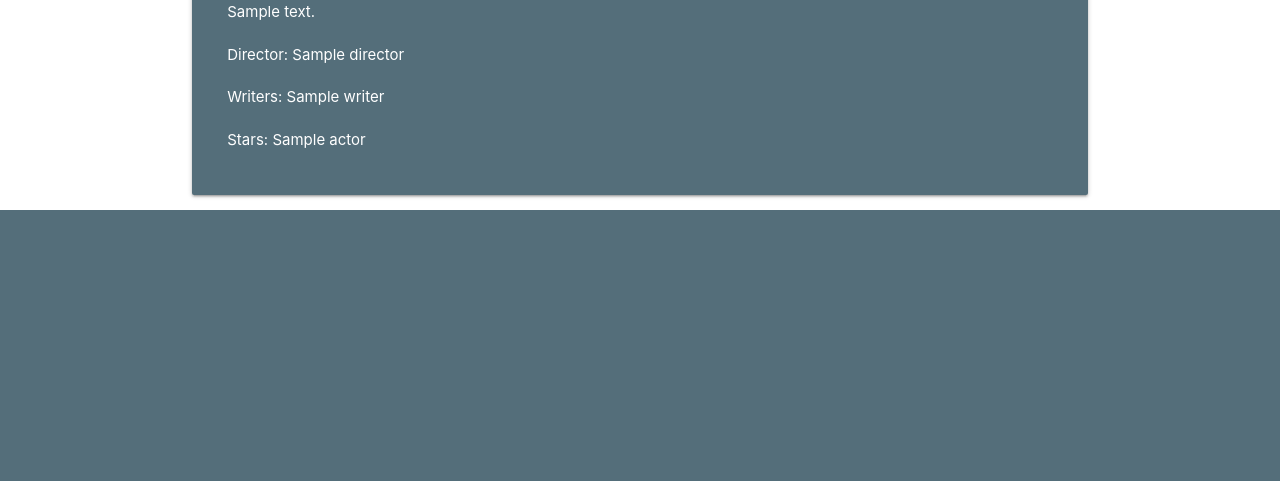
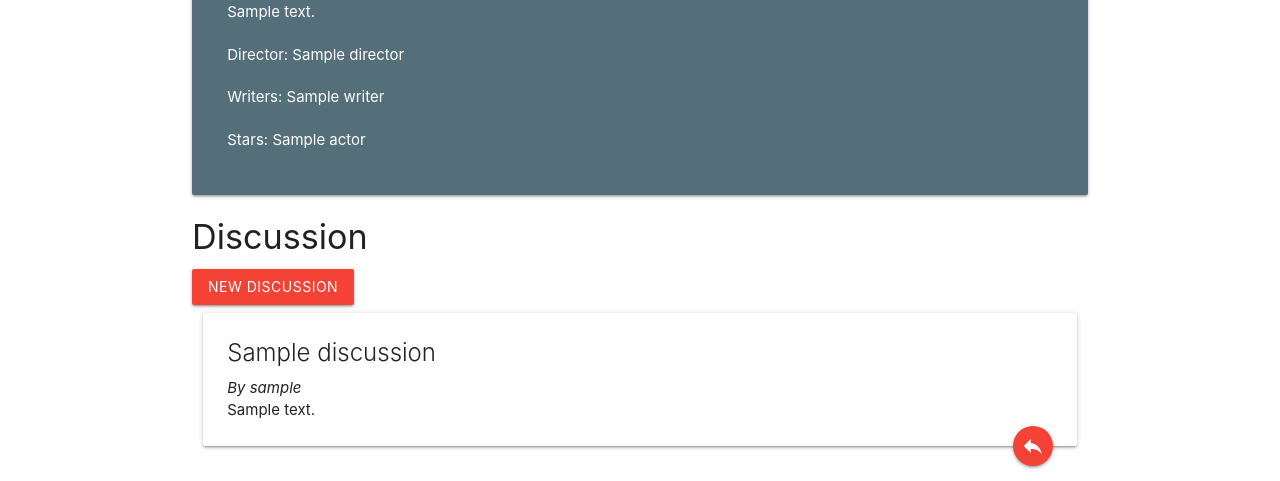
Before and after one commit to bULLETHELL/movie-database-django, a Django app: page /movies/1 in a window 1280 px wide. Shown: the part 738-1219 px from the top of the page. Before the commit the page ends 948 px from the top, so only its background shows below. Run offline with Django 3.2, Linux system fonts and the light colour scheme; tables that the repository leaves empty hold one stand-in row (values such as "Sample post").

Commit message:
Login, logout and discussion form

```diff
--- /dev/null
+++ b/mysite/main/forms.py
@@ -0,0 +1,21 @@
+from django.contrib.auth.forms import UserCreationForm, AuthenticationForm
+from django.contrib.auth.models import User
+from django.contrib.auth.backends import AllowAllUsersModelBackend
+from django import forms
+from django.forms import widgets, ModelForm
+from django.forms.widgets import TextInput, PasswordInput
+
+class LoginForm(AuthenticationForm):
+    username = forms.CharField(widget=TextInput(attrs={'placeholder': 'USERNAME'}))
+    password = forms.CharField(widget=PasswordInput(attrs={'placeholder': 'PASSWORD'}))
+
+class DiscussionForm(forms.Form):
+    title = forms.CharField()
+    text = forms.CharField()
+    author = forms.CharField()
+    parent_movie = forms.CharField()
+
+class CommentForm(forms.Form):
+    text = forms.CharField()
+    author = forms.CharField()
+    parent_discussion = forms.CharField()
--- a/mysite/main/templates/movies/movie_details.html
+++ b/mysite/main/templates/movies/movie_details.html
@@ -11,7 +11,8 @@
                     </div>
                     <div class="col s8"></div>
                     <div class="col s2">
-                        <h6 class="valign-wrapper">{{movie.rating}}/10 <i class="material-icons yellow-text">stars</i></h6>
+                        <h6 class="valign-wrapper">{{movie.rating}}/10 <i class="material-icons yellow-text">stars</i>
+                        </h6>
                     </div>
                 </div>
                 <div class="row">
@@ -77,5 +78,62 @@
             </div>
         </div>
     </div>
+    <div class="container">
+        <h4>Discussion</h4>
+        <!-- Modal Trigger -->
+        <a class="waves-effect waves-light btn red modal-trigger" href="#newdiscussion">New Discussion</a>
+        <!-- Modal Structure -->
+        <div id="newdiscussion" class="modal">
+            <div class="modal-content">
+                <h4>New Discussion on {{movie}}</h4>
+                <form method="POST" action="/new_discussion/">
+                    {% csrf_token %}
+                    <label>Title</label><br>
+                    <input type="text" name="title">
+                    <label>Text</label><br>
+                    <input type="text" name="text">
+                    <input type="hidden" name="author" value="{{user}}">
+                    <input type="hidden" name="parent_movie" value="{{movie.id}}">
+                    <button class="btn waves-effect waves-light" type="submit">Create Discussion</button>
+                </form>
+            </div>
+        </div>
+        {% for discussion in discussions %}
+        <div class="row">
+            <div class="col s12">
+                <div class="card">
+                    <div class="card-content">
+                        <!-- Modal Trigger -->
+                        <a class="btn-floating halfway-fab waves-effect waves-light modal-trigger red" href="#reply"><i
+                                class="material-icons">reply</i></a>
+                        <span class="card-title">{{discussion.title}}</span>
+                        <i>By {{discussion.author}}</i>
+                        <p>{{discussion.text}}</p>
+                        <!-- Modal Structure -->
+                        <div id="reply" class="modal">
+                            <div class="modal-content">
+                                <h4>Reply to {{discussion}}</h4>
+                                <form method="POST" action="/reply_request/">
+                                    {% csrf_token %}
+                                    <label>Text</label><br>
+                                    <input type="text" name="text">
+                                    <input type="hidden" name="author" value="{{user}}">
+                                    <input type="hidden" name="parent_discussion" value="{{discussion.id}}">
+                                    <button class="btn waves-effect waves-light" type="submit">Create
+                                        Reply</button>
+                                </form>
+                            </div>
+                        </div>
+                    </div>
+                </div>
+            </div>
+        </div>
+        {% endfor %}
+    </div>
+    <script>
+        $(document).ready(function () {
+            $('.modal').modal();
+        });
+    </script>
     {% endblock %}
 </body>
--- a/mysite/main/urls.py
+++ b/mysite/main/urls.py
@@ -7,4 +7,8 @@ app_name = 'main'  # here for namespacing of urls.
 urlpatterns = [
     path("", views.homepage, name="homepage"),
     path("movies/<int:movie_id>", views.movie, name="movie"),
+    path("new_discussion/", views.new_discussion, name="new_discussion"),
+    path("reply_request/", views.reply_request, name="reply_request"),
+    path("logout/", views.logout_request, name="logout"),
+    path("login/", views.login_request, name="login"),
 ]
--- a/mysite/main/views.py
+++ b/mysite/main/views.py
@@ -1,12 +1,66 @@
-from django.shortcuts import render
-from django.http import HttpResponse
-from .models import Movie
+from django.shortcuts import render, redirect
+from django.http import HttpResponse, HttpResponseRedirect
+from django.contrib.auth import logout, login, authenticate, update_session_auth_hash
+from django.contrib import messages
+from .models import Movie, Discussion, User, Comment
+from .forms import LoginForm, DiscussionForm, CommentForm
 
 # Create your views here.
 def homepage(request):
     return HttpResponse("pythonprogramming.net homepage! Wow so #amaze.")
 
 def movie(request, movie_id):
+    movie = Movie.objects.get(id=movie_id)
+    discussions = Discussion.objects.filter(parent_movie=movie)
     return render(request = request,
                   template_name="movies/movie_details.html",
-                  context = {"movie": Movie.objects.get(id=movie_id)})
+                  context = {'loginForm': LoginForm, 'discussionForm': DiscussionForm, "movie": movie, "discussions": discussions, "user": request.user,})
+
+def new_discussion(request):
+    if request.method == 'POST':
+        discussionForm = DiscussionForm(request.POST)
+        print(discussionForm)
+        if discussionForm.is_valid():
+            title = discussionForm.cleaned_data.get('title')
+            text = discussionForm.cleaned_data.get('text')
+            author = discussionForm.cleaned_data.get('author')
+            parent_movie = discussionForm.cleaned_data.get('parent_movie')
+
+            newDiscussion = Discussion(title=title, text=text, author=request.user, parent_movie=Movie.objects.get(pk=parent_movie))
+            newDiscussion.save()
+        else:
+            print(discussionForm.errors)
+    return HttpResponseRedirect(request.META.get('HTTP_REFERER', '/'))
+
+def reply_request(request):
+    if request.method == 'POST':
+        commentForm = CommentForm(request.POST)
+        if commentForm.is_valid():
+            text = commentForm.cleaned_data.get('text')
+            author = commentForm.cleaned_data.get('author')
+            parent_discussion = commentForm.cleaned_data.get('parent_discussion')
+
+            newComment = Comment(text=text, author=request.user, parent_discussion=Discussion.objects.get(pk=parent_discussion))
+            newComment.save()
+
+    return HttpResponseRedirect(request.META.get('HTTP_REFERER', '/'))
+
+def login_request(request):
+    if request.method == 'POST':
+        form = LoginForm(request=request, data=request.POST)
+        if form.is_valid():
+            username = form.cleaned_data.get('username')
+            password = form.cleaned_data.get('password')
+            user = authenticate(username=username, password=password)
+            if user is not None:
+                login(request, user)
+                messages.success(request, f"Logged in: {username}")
+                return redirect('/')
+
+    messages.error(request,
+                   f"login failed, the login details provided were either wrong or the given user has not yet been activated, if the latter, contact helpdesk")
+    return redirect('main:homepage')
+
+def logout_request(request):
+    logout(request)
+    return redirect('main:homepage')
```
Lines whose indentation alone changed are shown as unchanged.
